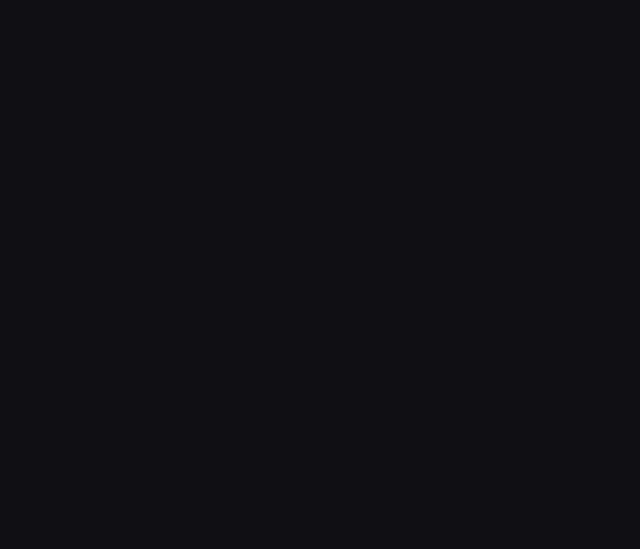
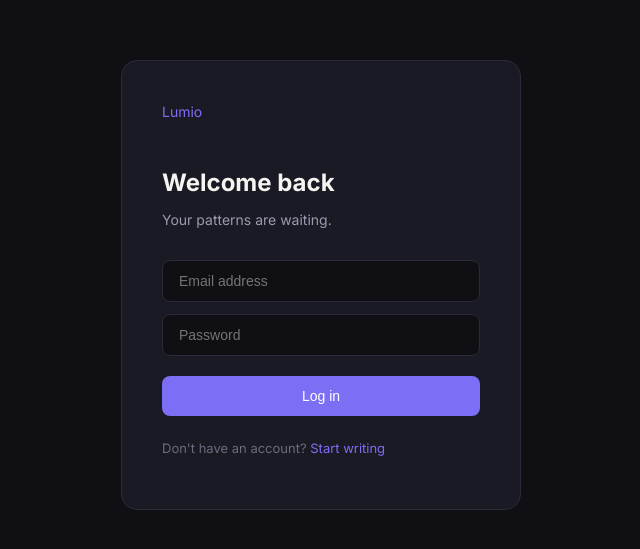
Before and after one commit to speechless29/lumio, a Next.js app: page /login in a window 1280 px wide. Shown: the part 115-664 px from the top of the page, without its empty margins (319-959 px from the left). Built offline with nearby package versions, Linux system fonts and the light colour scheme.

Commit message:
week 4: login page complete

```diff
--- a/app/login/page.js
+++ b/app/login/page.js
@@ -1,3 +1,171 @@
-export default function Page() {
-  return null;
+"use client";
+
+import { useState } from "react";
+import { useRouter } from "next/navigation";
+import Link from "next/link";
+
+export default function LoginPage() {
+  const [email, setEmail] = useState("");
+  const [password, setPassword] = useState("");
+  const [error, setError] = useState("");
+  const [loading, setLoading] = useState(false);
+  const router = useRouter();
+
+  const handleSubmit = async (event) => {
+    event.preventDefault();
+    setLoading(true);
+    setError("");
+
+    try {
+      const res = await fetch("/api/v1/auth/login", {
+        method: "POST",
+        headers: { "Content-Type": "application/json" },
+        body: JSON.stringify({ email, password }),
+      });
+
+      const data = await res.json();
+
+      if (res.ok && data.success) {
+        const token = data.token || data.data?.token;
+        if (token) localStorage.setItem("lumio_token", token);
+        router.push("/journal");
+      } else {
+        setError(data.error?.message || "Login failed.");
+      }
+    } catch (err) {
+      setError(err.message || "Unable to log in.");
+    } finally {
+      setLoading(false);
+    }
+  };
+
+  return (
+    <div
+      style={{
+        backgroundColor: "#0F0F14",
+        minHeight: "100svh",
+        display: "flex",
+        alignItems: "center",
+        justifyContent: "center",
+        padding: "24px",
+      }}
+    >
+      <div style={{ maxWidth: 400, width: "100%" }}>
+        <div
+          style={{
+            backgroundColor: "#1A1A24",
+            border: "1px solid #2A2A3A",
+            borderRadius: 16,
+            padding: 40,
+          }}
+        >
+          <Link
+            href="/"
+            style={{
+              color: "#7C6EF5",
+              fontSize: 14,
+              marginBottom: 32,
+              textDecoration: "none",
+              display: "inline-block",
+            }}
+          >
+            Lumio
+          </Link>
+
+          <h1
+            style={{
+              color: "#F5F4F0",
+              fontSize: 24,
+              fontWeight: 700,
+              marginBottom: 8,
+            }}
+          >
+            Welcome back
+          </h1>
+
+          <p
+            style={{
+              color: "#9B9AAF",
+              fontSize: 14,
+              marginBottom: 32,
+            }}
+          >
+            Your patterns are waiting.
+          </p>
+
+          <form onSubmit={handleSubmit}>
+            <input
+              type="email"
+              placeholder="Email address"
+              value={email}
+              onChange={(e) => setEmail(e.target.value)}
+              style={{
+                width: "100%",
+                backgroundColor: "#0F0F14",
+                border: "1px solid #2A2A3A",
+                borderRadius: 8,
+                padding: "12px 16px",
+                color: "#F5F4F0",
+                fontSize: 14,
+                outline: "none",
+              }}
+            />
+
+            <input
+              type="password"
+              placeholder="Password"
+              value={password}
+              onChange={(e) => setPassword(e.target.value)}
+              style={{
+                width: "100%",
+                backgroundColor: "#0F0F14",
+                border: "1px solid #2A2A3A",
+                borderRadius: 8,
+                padding: "12px 16px",
+                color: "#F5F4F0",
+                fontSize: 14,
+                outline: "none",
+                marginTop: 12,
+              }}
+            />
+
+            {error ? (
+              <div style={{ color: "#E05C5C", fontSize: 13, marginTop: 8 }}>
+                {error}
+              </div>
+            ) : null}
+
+            <button
+              type="submit"
+              disabled={loading}
+              style={{
+                width: "100%",
+                backgroundColor: "#7C6EF5",
+                color: "#FFFFFF",
+                borderRadius: 8,
+                padding: 12,
+                fontSize: 14,
+                fontWeight: 500,
+                marginTop: 20,
+                border: "none",
+                cursor: loading ? "not-allowed" : "pointer",
+              }}
+            >
+              {loading ? "Logging in..." : "Log in"}
+            </button>
+          </form>
+
+          <p style={{ marginTop: 24, fontSize: 13, color: "#6B6A7E" }}>
+            Don't have an account?{" "}
+            <Link
+              href="/signup"
+              style={{ color: "#7C6EF5", textDecoration: "none" }}
+            >
+              Start writing
+            </Link>
+          </p>
+        </div>
+      </div>
+    </div>
+  );
 }
```
